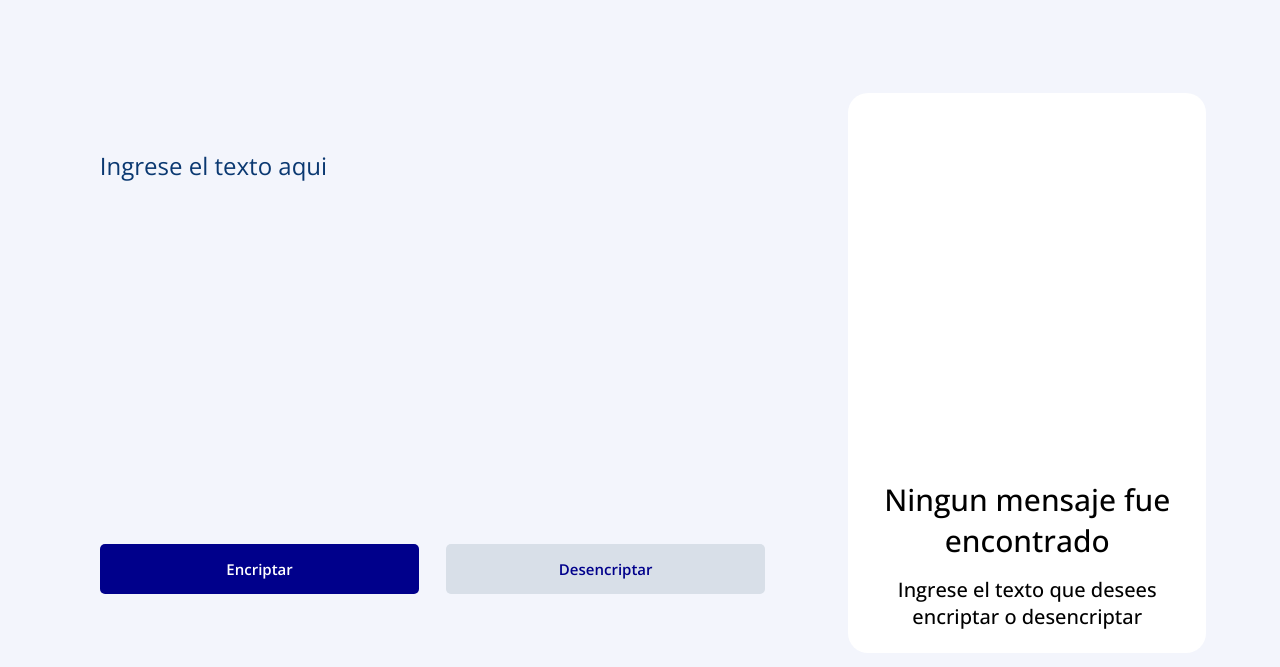
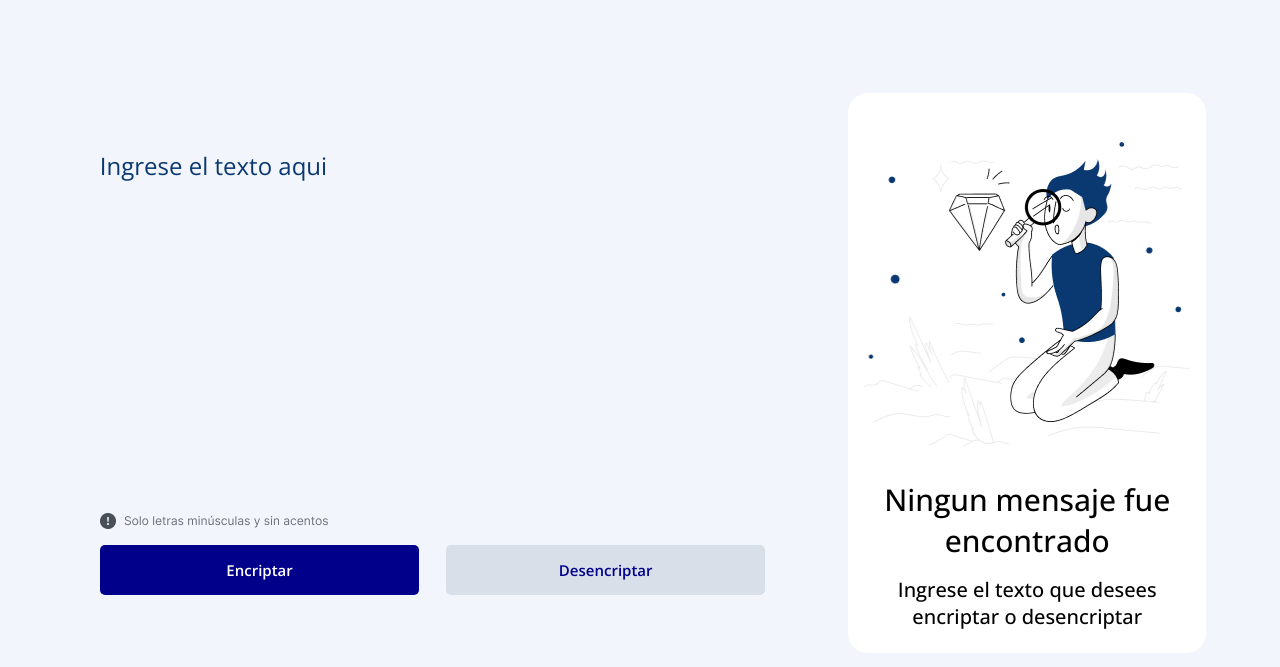
Before and after one commit to luiis-racero/challenge-encriptadortext, a plain HTML site: page index.html in a window 1280 px wide. Shown: the part 67-734 px from the top of the page. Drawn offline with nearby package versions, Linux system fonts and the light colour scheme; the site is published under a folder, as on GitHub Pages, so addresses that start at the root find nothing.

Commit message:
arreglado background-img del css

```diff
--- a/css/style.css
+++ b/css/style.css
@@ -138,7 +138,7 @@
 .contenedor_derecho textarea{
     height: 70%;
     width: 100%;
-    background: url(/img/muneco.png);
+    background: url(../img/muneco.png);
     background-repeat: no-repeat;
     background-position: center;
     font-size: 20px;
--- a/index.html
+++ b/index.html
@@ -22,7 +22,7 @@
                 </div>
 
                 <div class="contenedor_advertencia">
-                    <img src="/img/Frame 1.png" alt="">
+                    <img src="img/Frame 1.png" alt="">
                 </div>
 
                 <div class="contenedor_botones">
```
